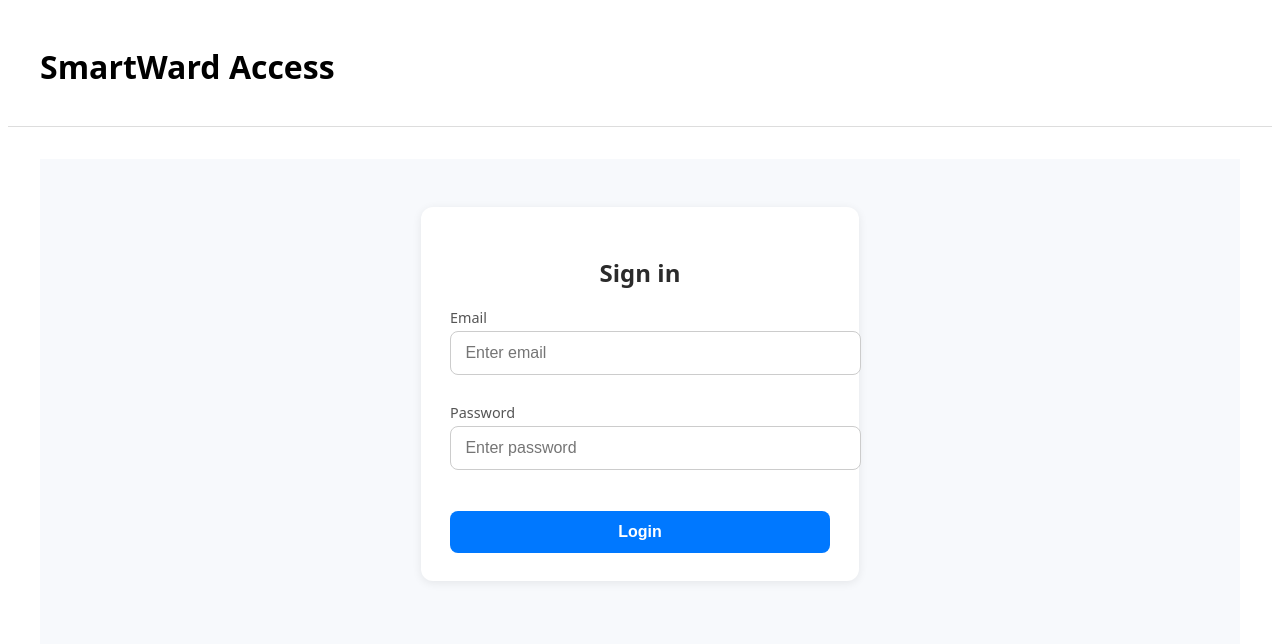
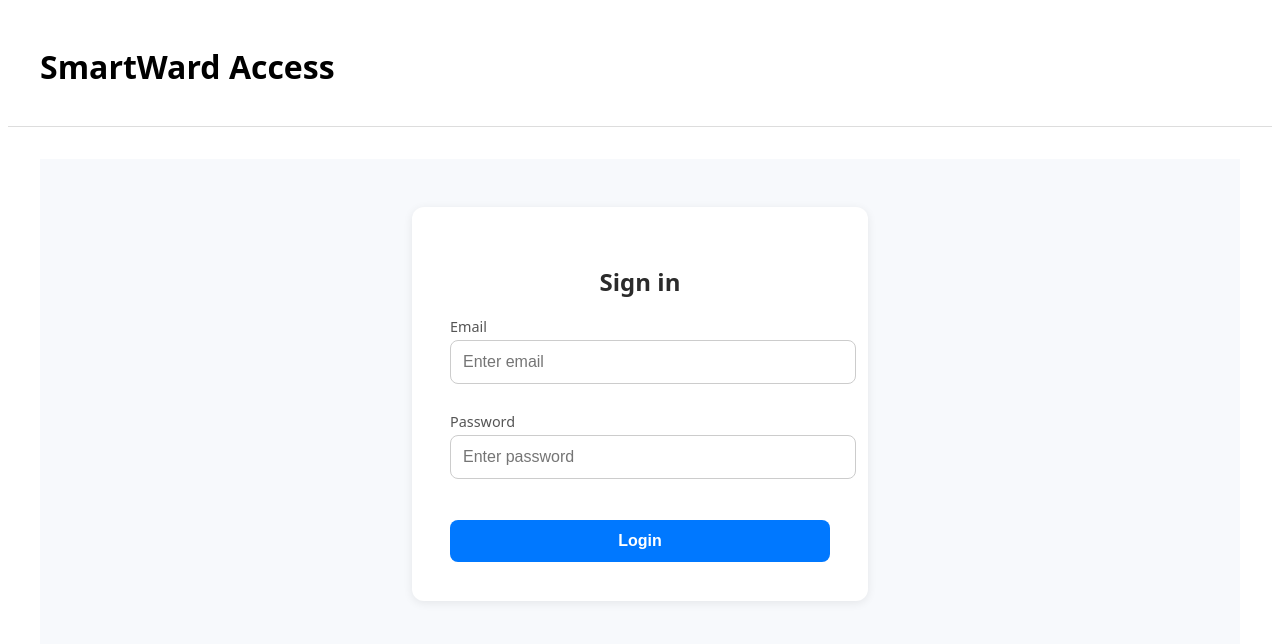
Before and after one commit to fitonf/smartward-access, an Angular app: page /login in a window 1280 px wide. Shown: the top 644 px of the page. Built offline with nearby package versions, Linux system fonts and the light colour scheme.

Commit message:
fix login page

```diff
--- a/src/app/pages/login/login.scss
+++ b/src/app/pages/login/login.scss
@@ -1,7 +1,7 @@
 .login-container {
     max-width: 380px;
     margin: 2rem auto;
-    padding: 1.8rem;
+    padding: 2.4rem 2.4rem;
     border-radius: 12px;
     box-shadow: 0 2px 10px rgba(0, 0, 0, 0.08);
     background: #fff;
@@ -30,7 +30,7 @@
 
     input {
       width: 100%;
-      padding: 0.75rem 0.9rem;
+      padding: 0.75rem 0.75rem;
       font-size: 1rem;
       border: 1px solid #ccc;
       border-radius: 8px;
```
